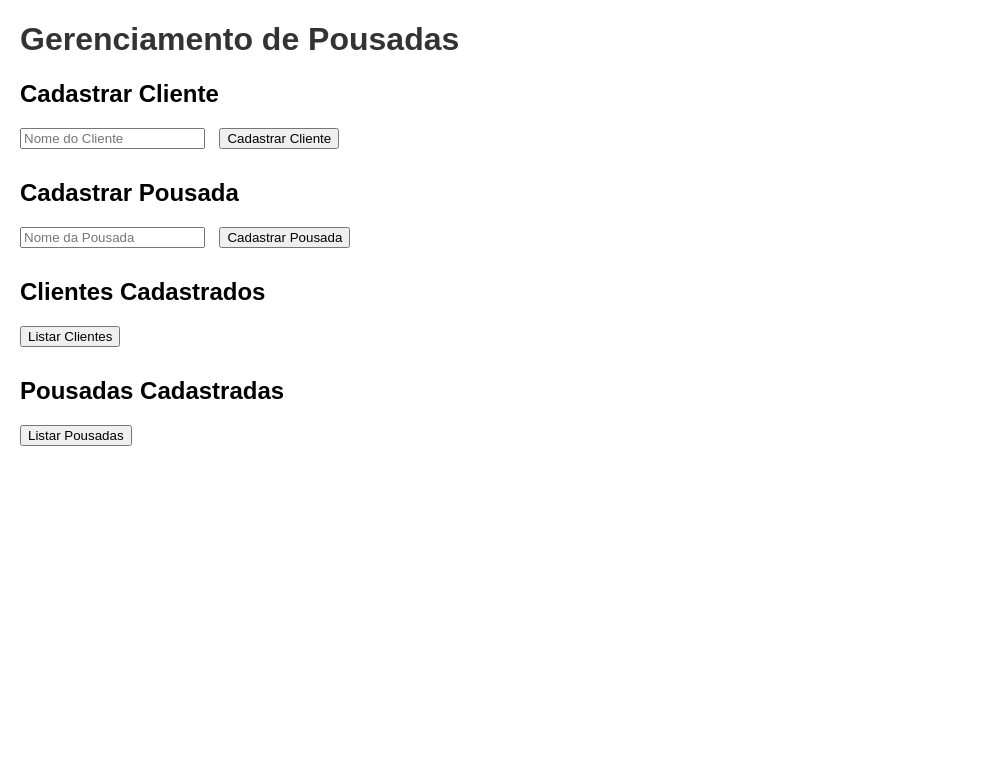
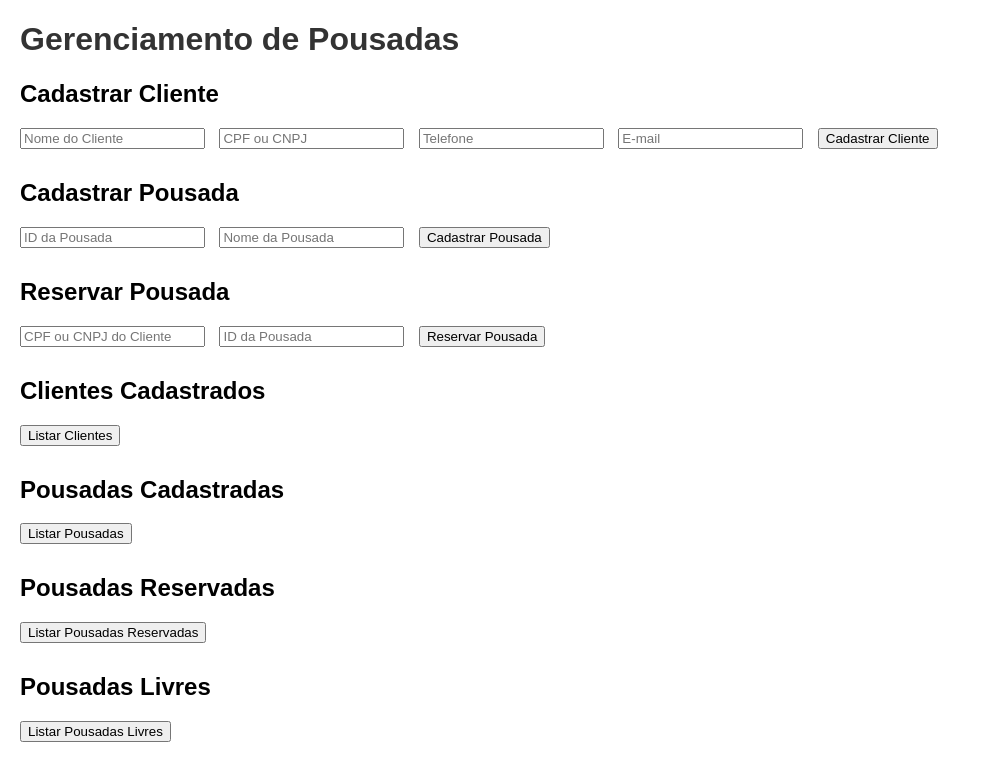
Before and after one commit to fernandaguzzo/PINT2, a Flask app: page / in a window 1280 px wide. Shown: the top 781 px of the page, without its empty margins (0-981 px from the left). Run offline with Flask 3, Linux system fonts and the light colour scheme.

Commit message:
Update index.html

```diff
--- a/templates/index.html
+++ b/templates/index.html
@@ -12,11 +12,20 @@
 
     <h2>Cadastrar Cliente</h2>
     <input type="text" id="nome_cliente" placeholder="Nome do Cliente">
+    <input type="text" id="cpf_cnpj" placeholder="CPF ou CNPJ">
+    <input type="text" id="telefone" placeholder="Telefone">
+    <input type="email" id="email" placeholder="E-mail">
     <button onclick="cadastrarCliente()">Cadastrar Cliente</button>
 
     <h2>Cadastrar Pousada</h2>
+    <input type="text" id="id_pousada" placeholder="ID da Pousada">
     <input type="text" id="nome_pousada" placeholder="Nome da Pousada">
     <button onclick="cadastrarPousada()">Cadastrar Pousada</button>
+
+    <h2>Reservar Pousada</h2>
+    <input type="text" id="cpf_reserva" placeholder="CPF ou CNPJ do Cliente">
+    <input type="text" id="id_pousada_reserva" placeholder="ID da Pousada">
+    <button onclick="reservarPousada()">Reservar Pousada</button>
 
     <h2>Clientes Cadastrados</h2>
     <button onclick="listarClientes()">Listar Clientes</button>
@@ -26,6 +35,14 @@
     <button onclick="listarPousadas()">Listar Pousadas</button>
     <ul id="lista_pousadas"></ul>
 
+    <h2>Pousadas Reservadas</h2>
+    <button onclick="listarPousadasReservadas()">Listar Pousadas Reservadas</button>
+    <ul id="lista_pousadas_reservadas"></ul>
+
+    <h2>Pousadas Livres</h2>
+    <button onclick="listarPousadasLivres()">Listar Pousadas Livres</button>
+    <ul id="lista_pousadas_livres"></ul>
+
     <div id="resultado"></div>
 </body>
 </html>
```
